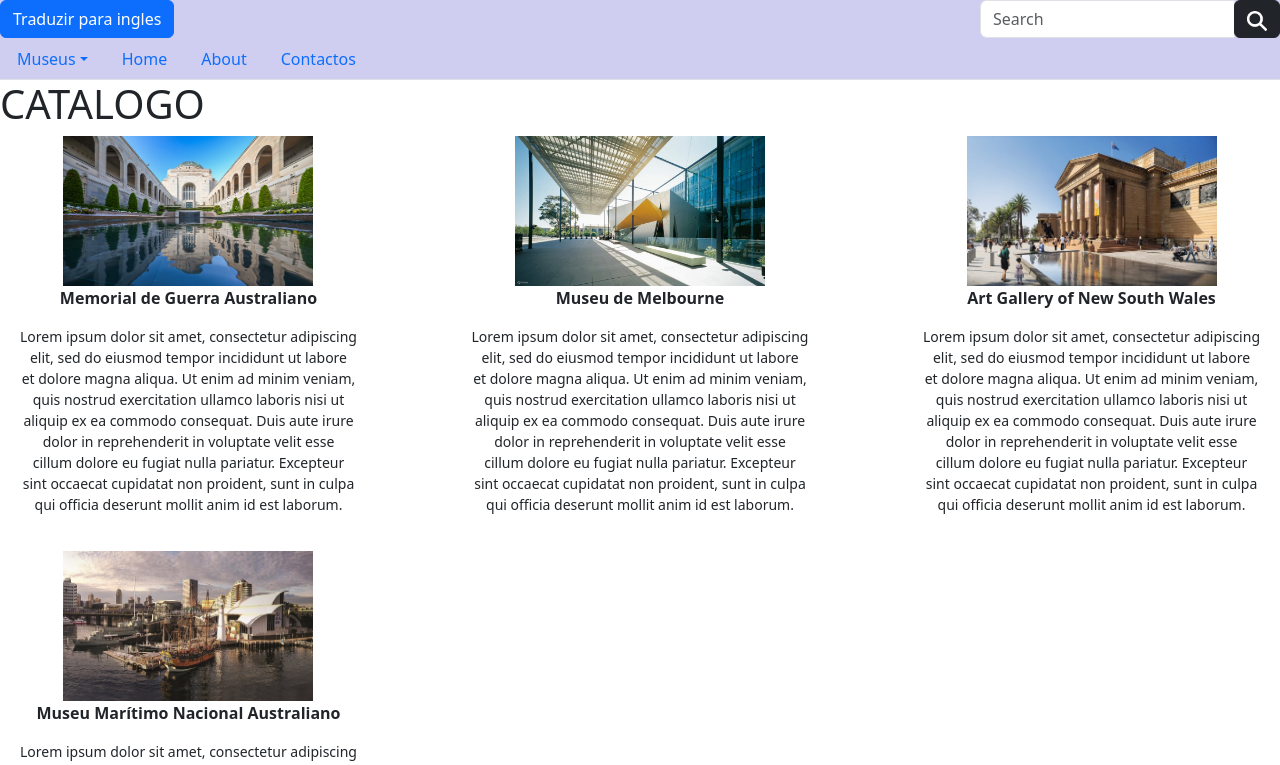
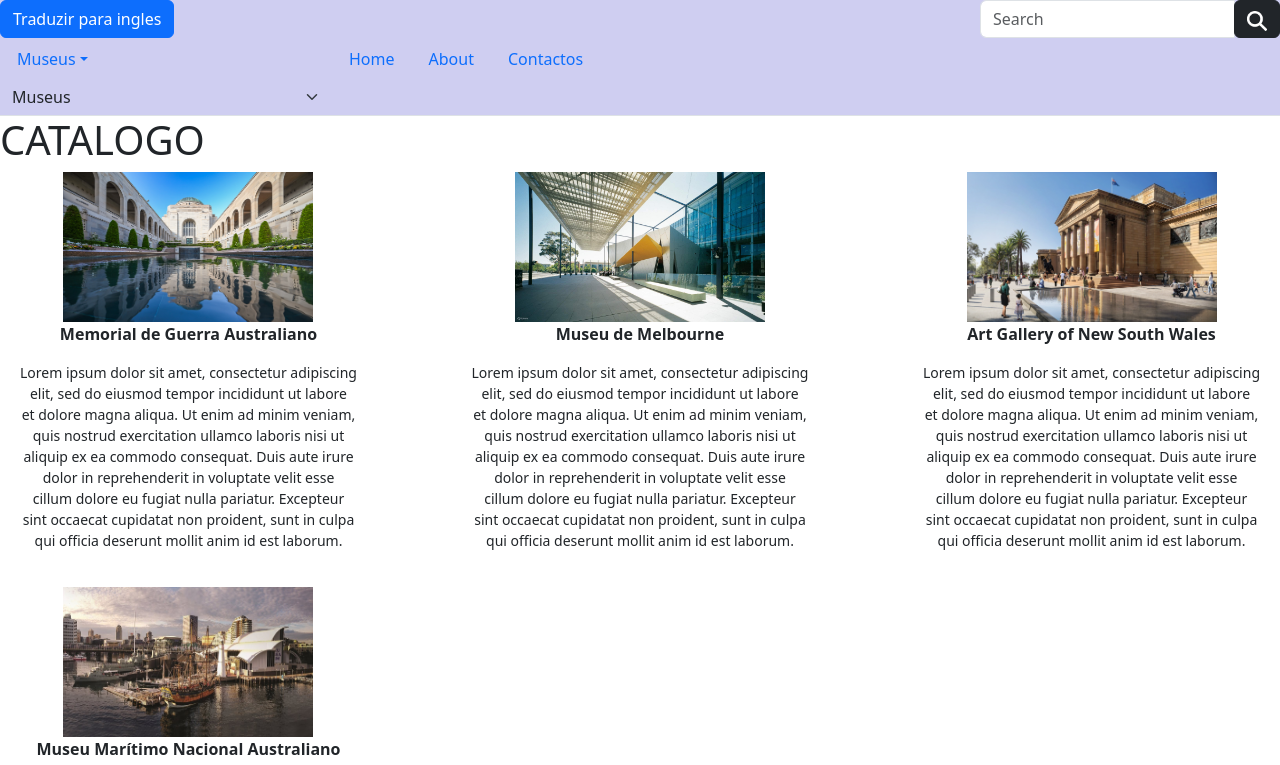
Before and after one commit to pokepark99/Programacao-Web, an Angular app: page / in a window 1280 px wide. Shown: the top 765 px of the page. Built offline with nearby package versions, Linux system fonts and the light colour scheme.

Commit message:
tentar arranjar dropdown. Nao funcionou. Comecou a substituir por select.

```diff
--- a/src/app/app.component.css
+++ b/src/app/app.component.css
@@ -19,3 +19,9 @@
 .descricao {
     font-size: 14px;
 }
+
+.selecionar {
+    display: block;
+    background-color: transparent;
+    border: 0px;
+}
--- a/src/app/app.component.html
+++ b/src/app/app.component.html
@@ -10,19 +10,18 @@
             </div>
         </div>
 
+
         <ul class="nav nav-tabs">
             <li class="nav-item dropdown" (click)="toggleDropdown()">
                 <a class="nav-link dropdown-toggle" href="" role="button" aria-expanded="false">Museus</a>
 
-                @if(dropdown){
-                    <ul class="dropdown-menu" @if(dropdown)>
-                        <li><a class="dropdown-item" href="#">Action</a></li>
-                        <li><a class="dropdown-item" href="#">Another action</a></li>
-                        <li><a class="dropdown-item" href="#">Something else here</a></li>
-                        <li><hr class="dropdown-divider"></li>
-                        <li><a class="dropdown-item" href="#">Separated link</a></li>
-                      </ul>
-                }
+                <select class="form-select selecionar">
+                    <option selected>Museus</option>
+                    <option value="1">Memorial de Guerra Australiano</option>
+                    <option value="2">Museu de Melbourne</option>
+                    <option value="3">Art Gallery of New South Wales</option>
+                    <option value="4">Museu Marítimo Nacional Australiano</option>
+                  </select>
 
               </li>
             <li class="nav-item">
```
